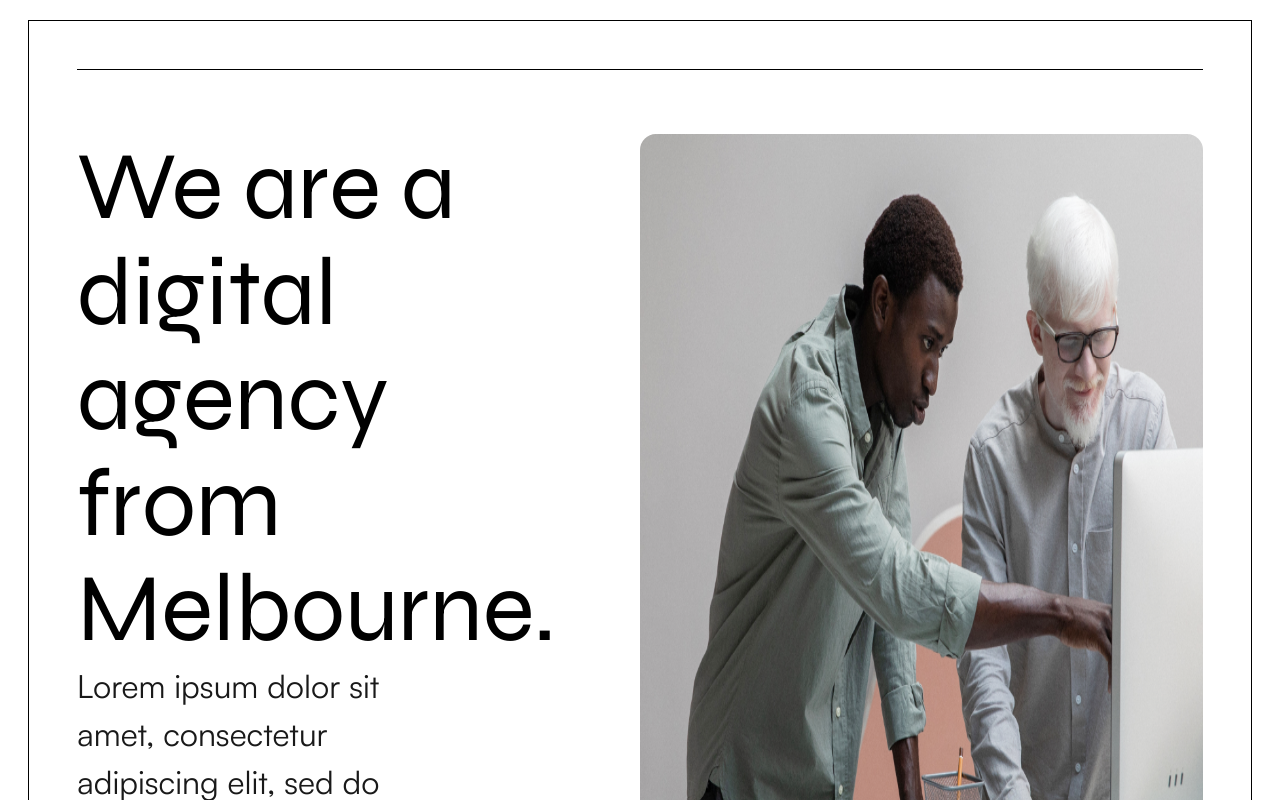
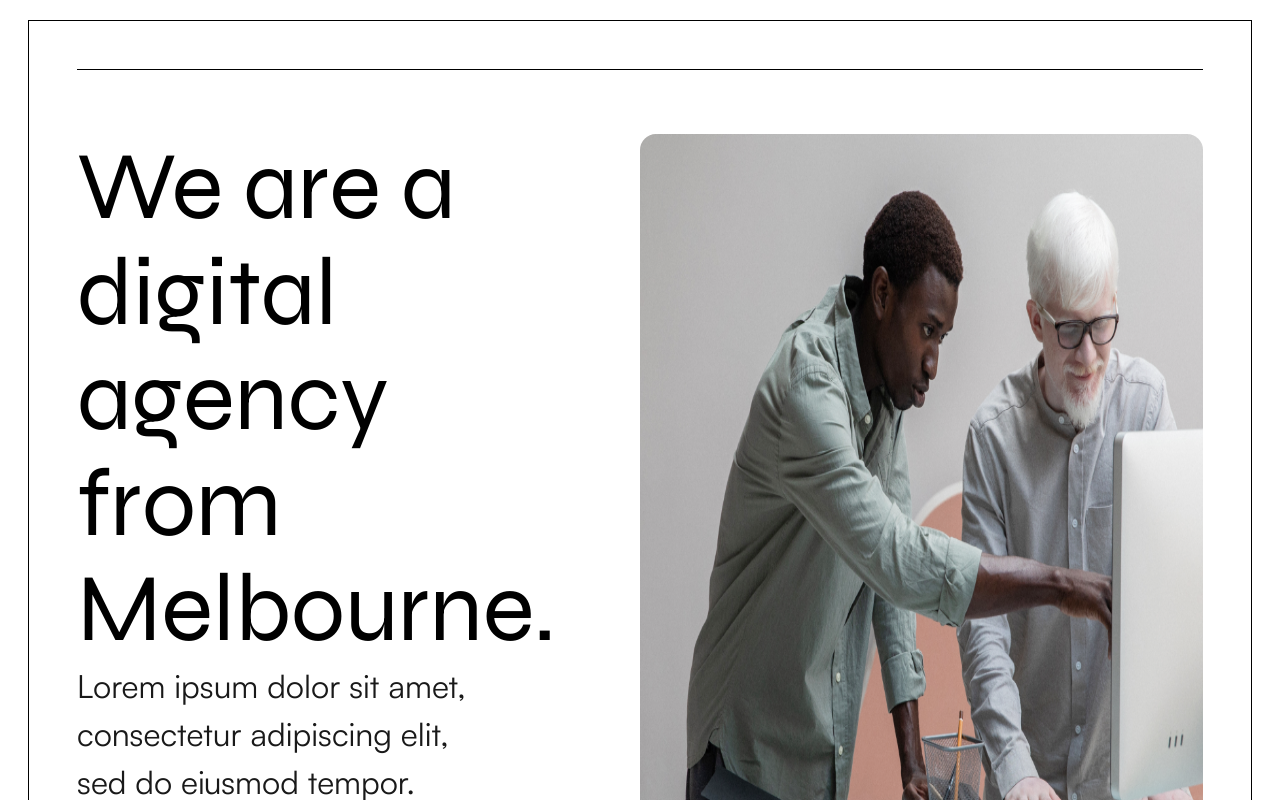
Before and after one commit to taodemy/website, a Next.js app: page / in a window 1280 px wide. Shown: the top 800 px of the page. Built offline with nearby package versions, Linux system fonts and the light colour scheme.

Commit message:
fix problems in the review

```diff
--- a/components/hero.tsx
+++ b/components/hero.tsx
@@ -7,16 +7,16 @@ const Hero = () => {
       <div className={styles["hero__section"]}>
         <div>
           <div
-            data-testid="hero__section__slogan"
-            className={`${titleFont.className} heading--medium ${styles["hero__section__slogan"]}`}
+            data-testid="hero__slogan"
+            className={`${titleFont.className} heading-medium ${styles["hero__slogan"]}`}
           >
             We are a <br />
             digital agency
             <br /> from Melbourne.
           </div>
           <div
-            data-testid="hero__section__txt"
-            className={`${textFont.className} text--xlarge ${styles["hero__section__txt"]}`}
+            data-testid="hero__txt"
+            className={`${textFont.className} text-xlarge ${styles["hero__txt"]}`}
           >
             Lorem ipsum dolor sit amet, consectetur adipiscing elit, sed do eiusmod tempor.
           </div>
--- a/styles/Hero.module.css
+++ b/styles/Hero.module.css
@@ -3,8 +3,8 @@
   display: flex;
   justify-content: space-between;
   padding: 64px 0px;
-  border-top: 1px solid var(--border--default);
-  border-bottom: 1px solid var(--border--default);
+  border-top: 1px solid var(--border-default);
+  border-bottom: 1px solid var(--border-default);
   gap: 0px 64px;
 }
 
@@ -15,13 +15,13 @@
   width: 50%;
 }
 
-.hero__section__solgan {
-  color: var(--text--default);
+.hero__solgan {
+  color: var(--text-default);
 }
 
-.hero__section__txt {
-  color: var(--text--default);
-  max-width: 70%;
+.hero__txt {
+  color: var(--text-default);
+  max-width: 80%;
 }
 
 .hero__photo {
@@ -30,7 +30,7 @@
 }
 
 .hero__icon {
-  color: var(--icon--default);
+  color: var(--icon-default);
   height: fit-content;
   width: fit-content;
 }
--- a/styles/globals.css
+++ b/styles/globals.css
@@ -1,105 +1,105 @@
 :root {
-  --text--default: #191919;
-  --text--inverse: #ffffff;
-  --border--default: #000000;
-  --background--default: #fdfbf5;
-  --background--primary: #000000;
-  --background--secondary: #f0d163;
-  --icon--default: #191919;
+  --text-default: #191919;
+  --text-inverse: #ffffff;
+  --border-default: #000000;
+  --background-default: #fdfbf5;
+  --background-primary: #000000;
+  --background-secondary: #f0d163;
+  --icon-default: #191919;
 }
 
-.heading--large {
+.heading-large {
   font-size: 128px;
   line-height: 100%;
 }
 
-.heading--medium {
+.heading-medium {
   font-size: 96px;
   line-height: 110%;
 }
 
-.heading--medium--uppercase {
+.heading-medium-uppercase {
   font-size: 96px;
   line-height: 110%;
 }
 
-.heading--small {
+.heading-small {
   font-size: 80px;
   line-height: 110%;
 }
 
-.heading--small--uppercase {
+.heading-small-uppercase {
   font-size: 80px;
   line-height: 110%;
 }
 
-.heading--h1 {
+.heading-h1 {
   font-size: 64px;
   line-height: 120%;
 }
 
-.heading--h1--uppercase {
+.heading-h1-uppercase {
   font-size: 64px;
   line-height: 110%;
 }
 
-.heading--h2 {
+.heading-h2 {
   font-size: 48px;
   line-height: 120%;
 }
 
-.heading--h2--uppercase {
+.heading-h2-uppercase {
   font-size: 48px;
   line-height: 110%;
 }
 
-.heading--h3 {
+.heading-h3 {
   font-size: 32px;
   line-height: 130%;
 }
 
-.heading--h3--uppercase {
+.heading-h3-uppercase {
   font-size: 32px;
   line-height: 120%;
 }
 
-.heading--h4 {
+.heading-h4 {
   font-size: 24px;
   line-height: 120%;
 }
 
-.heading--h4--uppercase {
+.heading-h4-uppercase {
   font-size: 24px;
   line-height: 120%;
 }
 
-.text--xlarge {
+.text-xlarge {
   font-size: 32px;
   line-height: 150%;
 }
 
-.text--large {
+.text-large {
   font-size: 24px;
   line-height: 160%;
 }
 
-.text--medium {
+.text-medium {
   font-size: 20px;
   line-height: 170%;
 }
 
-.text--default {
+.text-default {
   font-size: 18px;
   line-height: 170%;
 }
 
-.text--meta {
+.text-meta {
   font-size: 15px;
   line-height: 100%;
   letter-spacing: 0.5px;
 }
 
-.text--meta--small {
+.text-meta-small {
   font-size: 13px;
   line-height: 100%;
   letter-spacing: 1px;
@@ -109,5 +109,5 @@
 .page__wrapper {
   padding: 48px;
   margin: 20px;
-  border: 1px solid var(--border--default);
+  border: 1px solid var(--border-default);
 }
```
Also changed, not shown: 1 other file (tests, documents, lock files or other folders).
